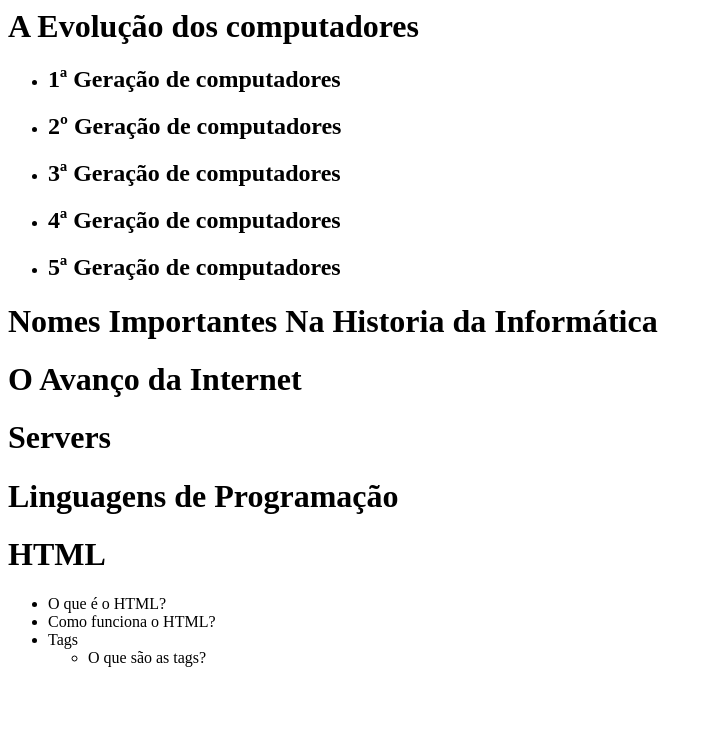
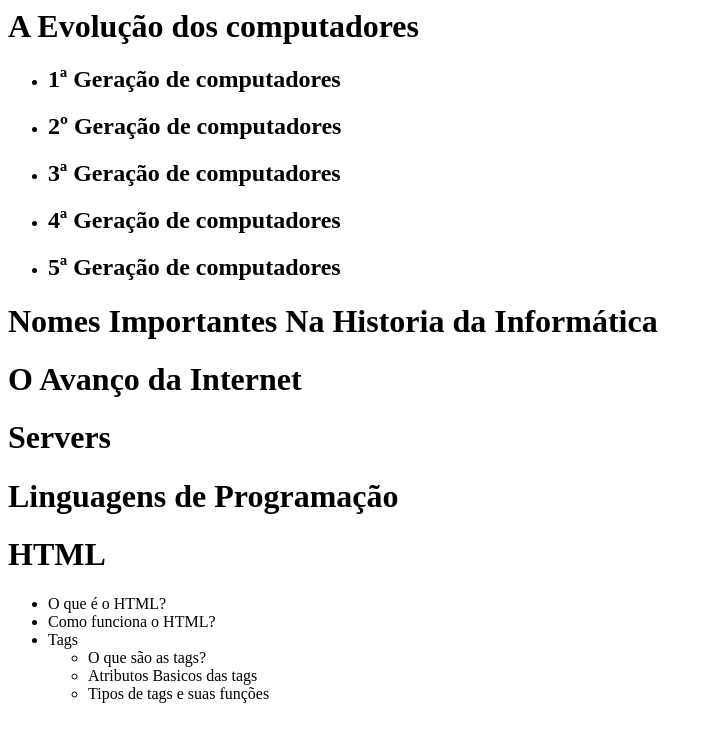
Before and after one commit to crislaianerodrigues/crislaiane, a plain HTML site: page index.html in a window 1280 px wide. Shown: the whole page, without its empty margins (0-712 px from the left). Drawn offline with Linux system fonts and the light colour scheme.

Commit message:
topicos final

```diff
--- a/index.html
+++ b/index.html
@@ -22,7 +22,8 @@
             <li>Tags</li>
                 <ul>
                     <li>O que são as tags?</li>
-
+                    <li>Atributos Basicos das tags</li>
+                    <li>Tipos de tags e suas funções</li>
                 </ul>
         </ul>
     </body>
```
